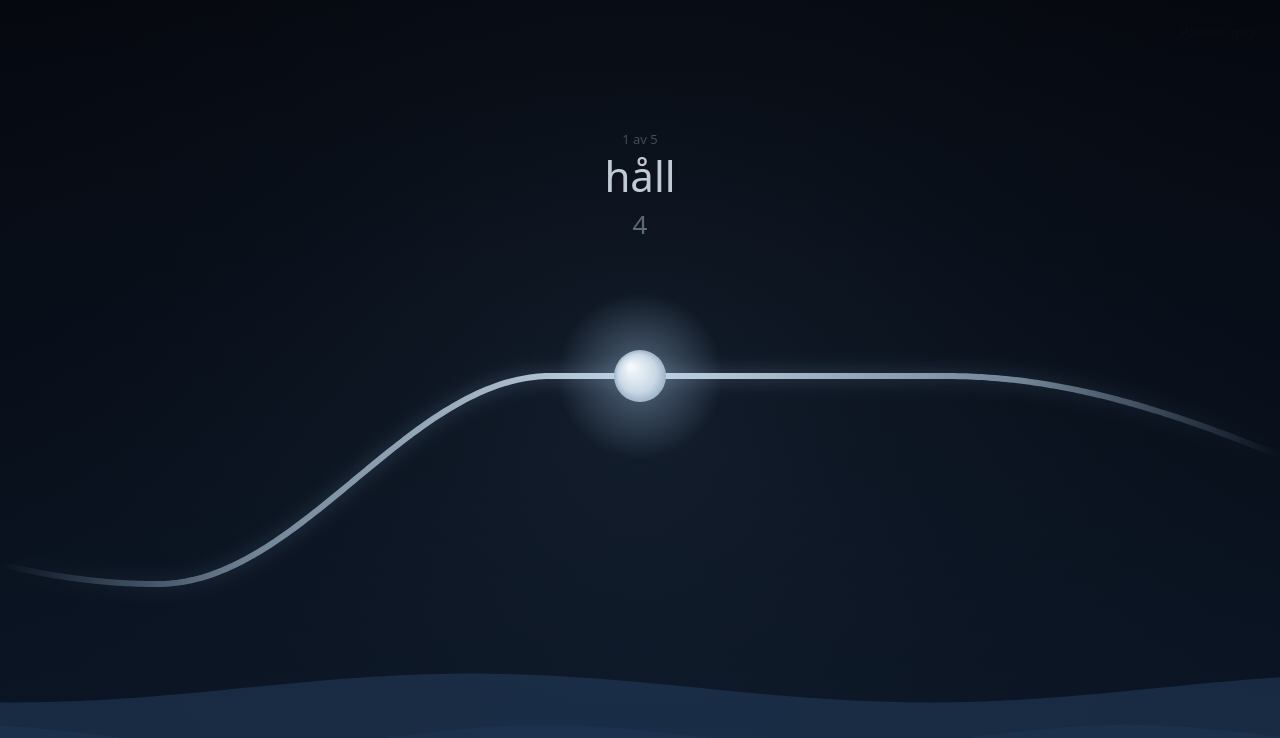
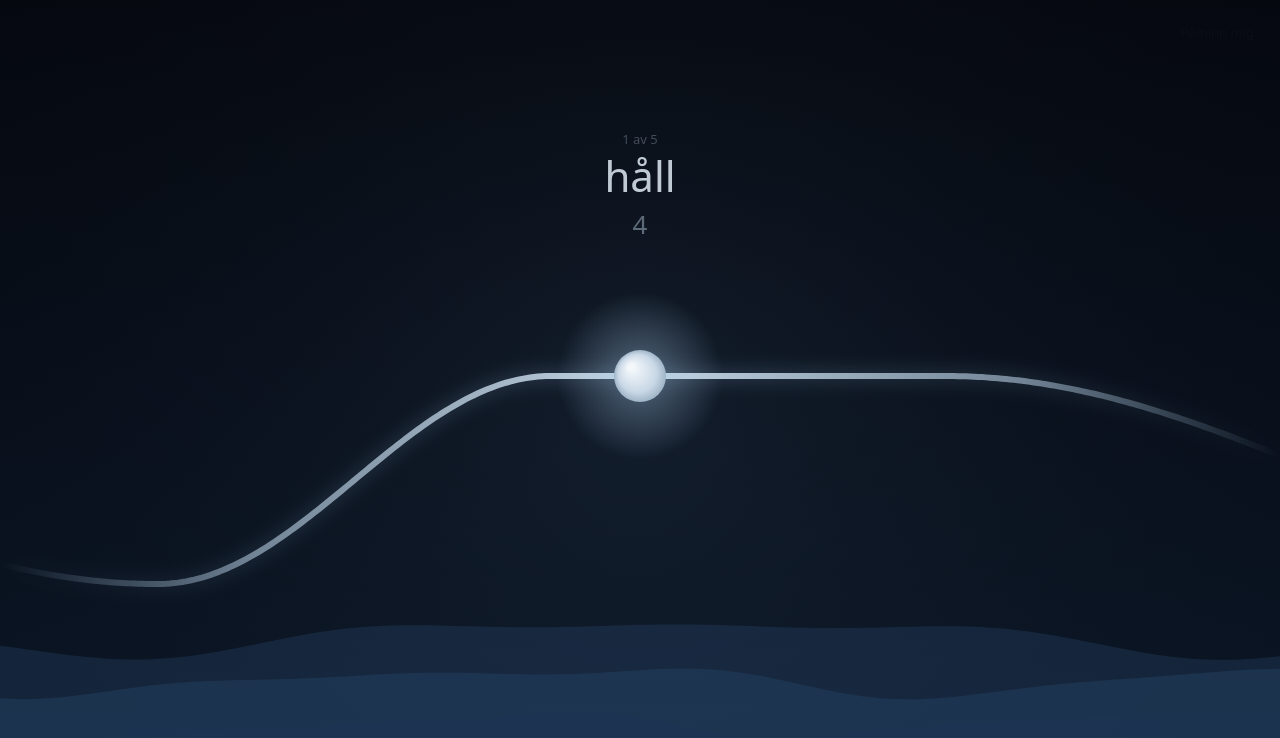
Before and after one commit to kajsaunge/sleep, a plain HTML site: page index.html in a window 1280 px wide. Drawn offline with Linux system fonts and the light colour scheme; animation ran at ten frames a second.

Commit message:
Levande bakgrundsvågor: tre lager som ändrar form långsamt och lyfter vid inandning
Co-Authored-By: Claude Opus 5.5 <noreply@anthropic.com>
Claude-Session: https://claude.ai/code/session_01XVGyFoc2ANVUKN1oisYuXG

```diff
--- a/index.html
+++ b/index.html
@@ -253,6 +253,15 @@ snd.addEventListener('click', e => {
 });
 
 // ---------- Animation ----------
+// Bakgrundsvågor: höjd, styrka, färg, och delvågor [våglängd, fart (rad/s, minus = åt andra hållet), fas, andel]
+const BG_WAVES = [
+  { y: .80, a: .030, lift: .006, col: '45,78,115', alpha: .30,
+    parts: [[1.1, .22, 0, .6], [2.3, -.31, 1.7, .3], [3.7, .17, 4.1, .15]] },
+  { y: .86, a: .026, lift: .010, col: '40,70,105', alpha: .42,
+    parts: [[1.5, -.26, 2.2, .55], [2.8, .19, .4, .3], [4.4, -.36, 3.3, .15]] },
+  { y: .92, a: .020, lift: .014, col: '28,52,82', alpha: .55,
+    parts: [[1.9, .29, 5.0, .55], [3.3, -.21, 2.6, .3], [5.1, .14, 1.1, .15]] },
+];
 let start = null, raf, ended = false;
 function frame(ms) {
   if (start === null) start = ms;
@@ -273,14 +282,19 @@ function frame(ms) {
   glow.addColorStop(1, 'rgba(0,0,0,0)');
   x.fillStyle = glow; x.fillRect(0, 0, W, H);
 
-  [[.86, .018, 1.4, .05, '40,70,105'], [.92, .014, 2.2, -.04, '30,55,85']].forEach(([y, a, k, s, col]) => {
+  // Vattnet längst ner: tre lager där flera långsamma vågor går åt olika håll och i olika takt,
+  // så att formen hela tiden ändras i stället för att bara glida. Lyfter lite när du andas in.
+  BG_WAVES.forEach(L => {
+    const base = H * L.y - lv * H * L.lift;
     x.beginPath(); x.moveTo(0, H);
     for (let px = 0; px <= W + 8; px += 8) {
       const u = px / W * Math.PI * 2;
-      x.lineTo(px, H * y + Math.sin(u * k + t * s * 6) * H * a);
+      let yv = 0;
+      L.parts.forEach(([k, w, ph, amt]) => { yv += Math.sin(u * k + t * w + ph) * amt; });
+      x.lineTo(px, base + yv * H * L.a);
     }
     x.lineTo(W, H); x.closePath();
-    x.fillStyle = `rgba(${col},.45)`; x.fill();
+    x.fillStyle = `rgba(${L.col},${L.alpha})`; x.fill();
   });
 
   x.beginPath();
```
